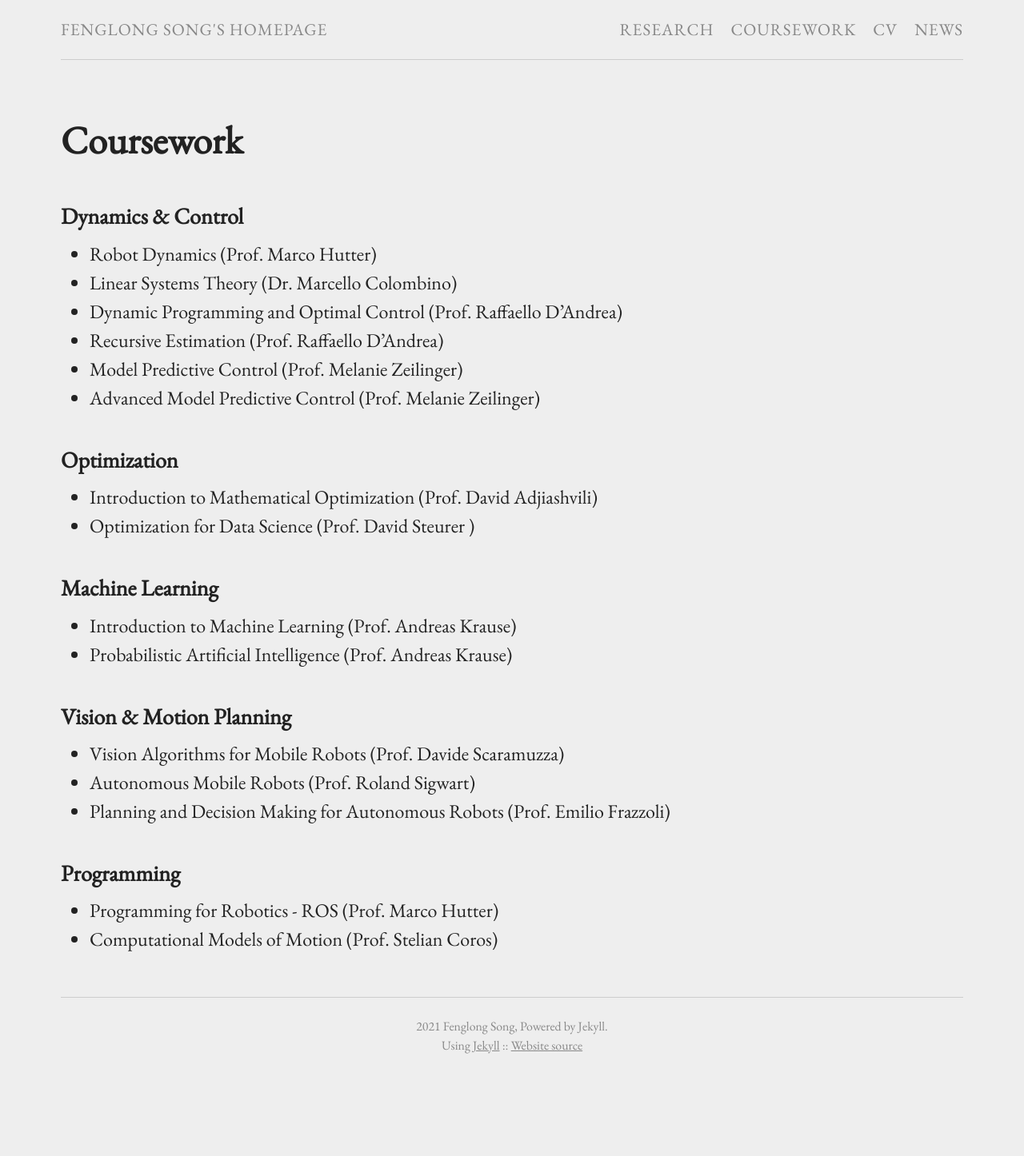
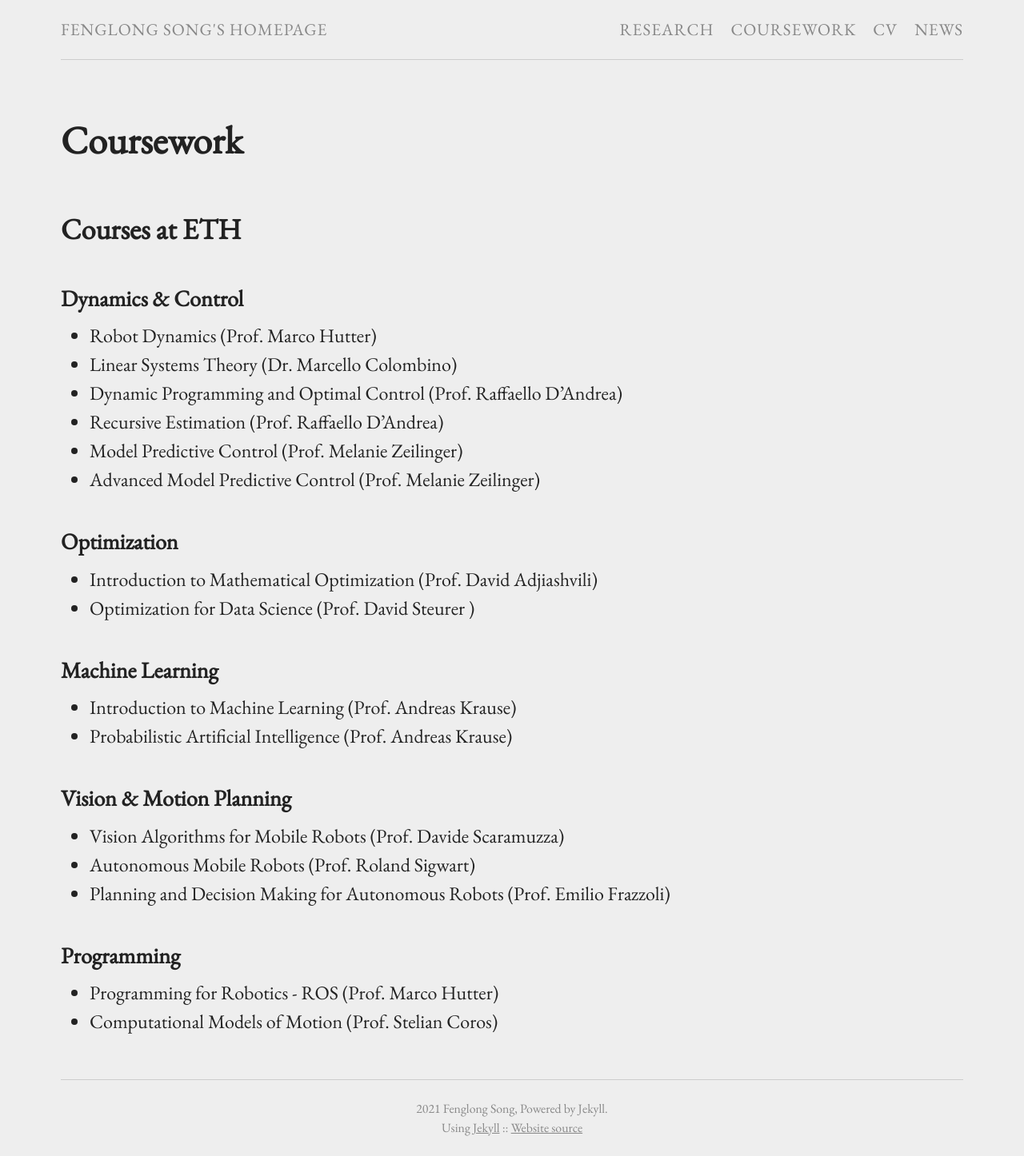
Before and after one commit to FenglongSong/fenglongsong.github.io, a Jekyll site: the page built from coursework.md, in a window 1280 px wide. Shown: the whole page at 80% size. Built offline with Jekyll 4.4.1, drawn with Linux system fonts in a browser that asks for light colours; before the commit the page ends 1344 px from its top, so only the background shows below that.

Commit message:
Update coursework.md

```diff
--- a/coursework.md
+++ b/coursework.md
@@ -83,6 +83,8 @@ pubs:
 
 {% endfor %} -->
 
+## Courses at ETH
+
 ### Dynamics & Control
 
 - Robot Dynamics (Prof. Marco Hutter)
```
